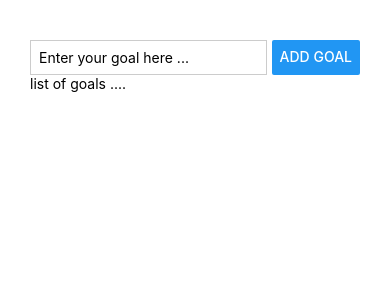
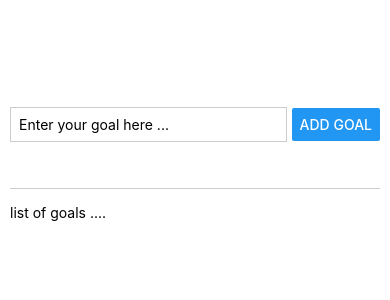
Before and after one commit to mike-mbugua/RN, a React Native app: screen / in a window 390 px wide. Shown: the top 300 px of the page. Built offline with nearby package versions, Linux system fonts and the light colour scheme.

Commit message:
add styles to the core components

```diff
--- a/App.js
+++ b/App.js
@@ -11,7 +11,7 @@ export default function App() {
         />
         <Button title="Add Goal" />
       </View>
-      <View>
+      <View style={styles.goalContainer}>
         <Text>list of goals ....</Text>
       </View>
     </View>
@@ -20,7 +20,10 @@ export default function App() {
 
 const styles = StyleSheet.create({
   appContainer: {
-    margin: 30,
+    marginTop: 50,
+    flex: 1,
+    justifyContent: "center",
+    marginHorizontal: 10,
   },
   textInput: {
     borderWidth: 1,
@@ -30,9 +33,17 @@ const styles = StyleSheet.create({
     marginRight: 5,
   },
   inputContainer: {
+    flex: 1,
     marginTop: 10,
     flexDirection: "row",
     justifyContent: "space-between",
     width: "100%",
+    alignItems: "center",
+    borderBottomWidth: 1,
+    borderBottomColor: "#cccccc",
+  },
+  goalContainer: {
+    marginTop: 15,
+    flex: 5,
   },
 });
```
